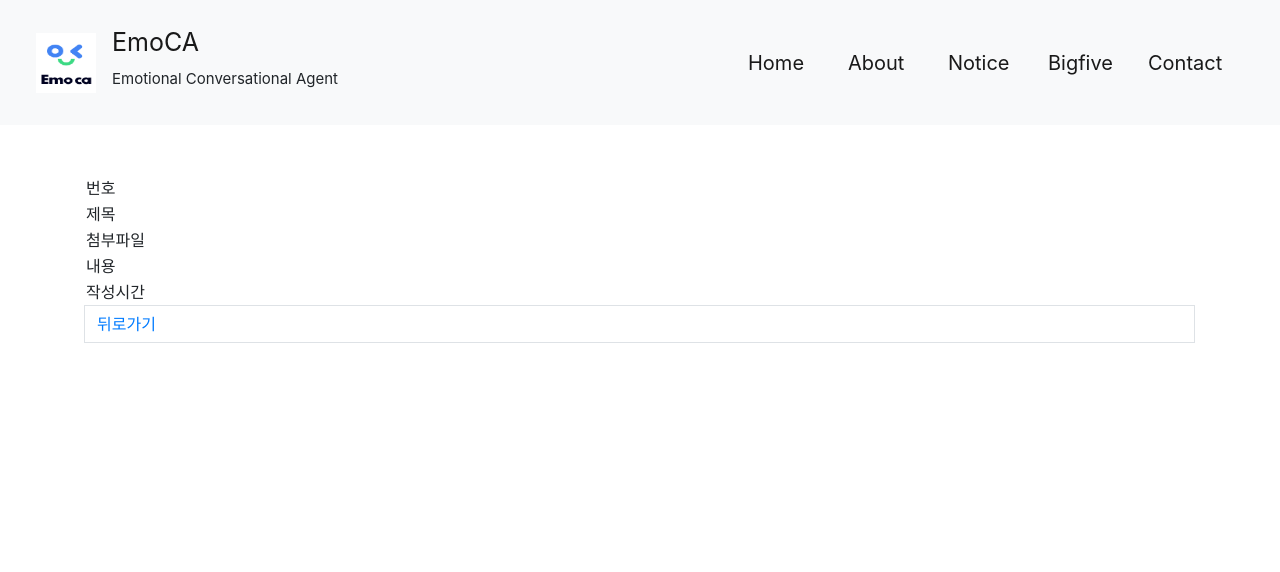
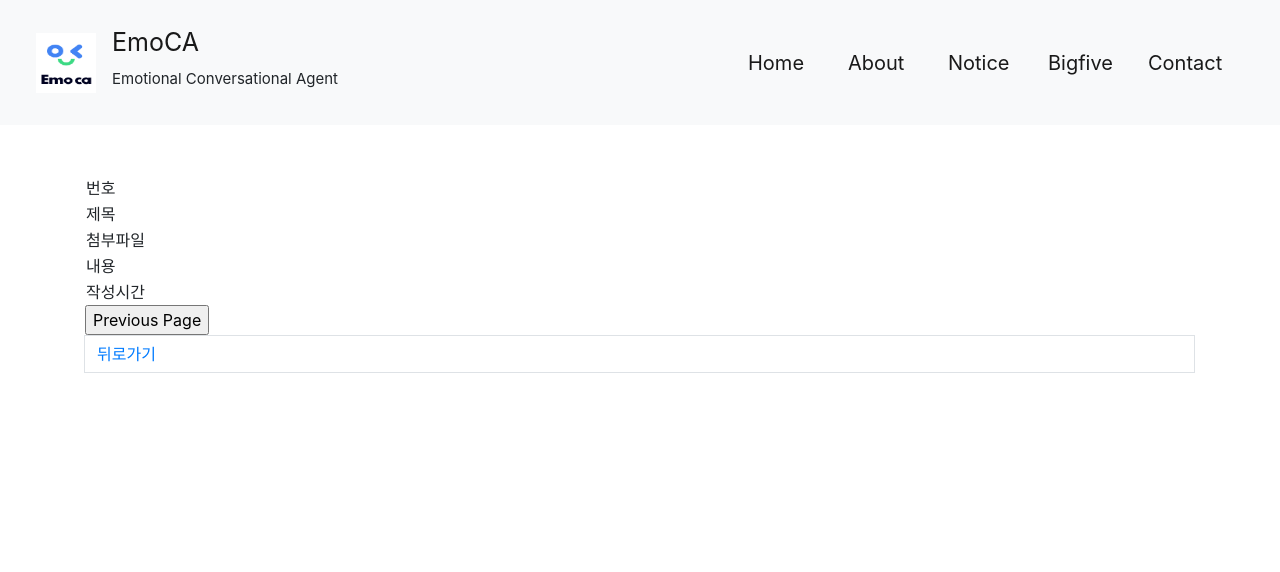
Before and after one commit to jeong369/newemoca, a Django app: template notice/templates/notice/detail.html in a window 1280 px wide. Shown: the top 572 px of the page. Run offline with Django 3.2, Linux system fonts and the light colour scheme; the template is opened without the code that fills it, so the values that code supplies are empty; some libraries are stand-ins or nearby versions.

Commit message:
detail page back button

```diff
--- a/notice/templates/notice/detail.html
+++ b/notice/templates/notice/detail.html
@@ -54,6 +54,7 @@
                 </tr>
                 </table>
             </tbody>
+            <input type=button value="Previous Page" onClick="javascript:history.go(-1);">
             <a class="page-link" href="#" @click="back">뒤로가기</a>
         </div>
 
```
